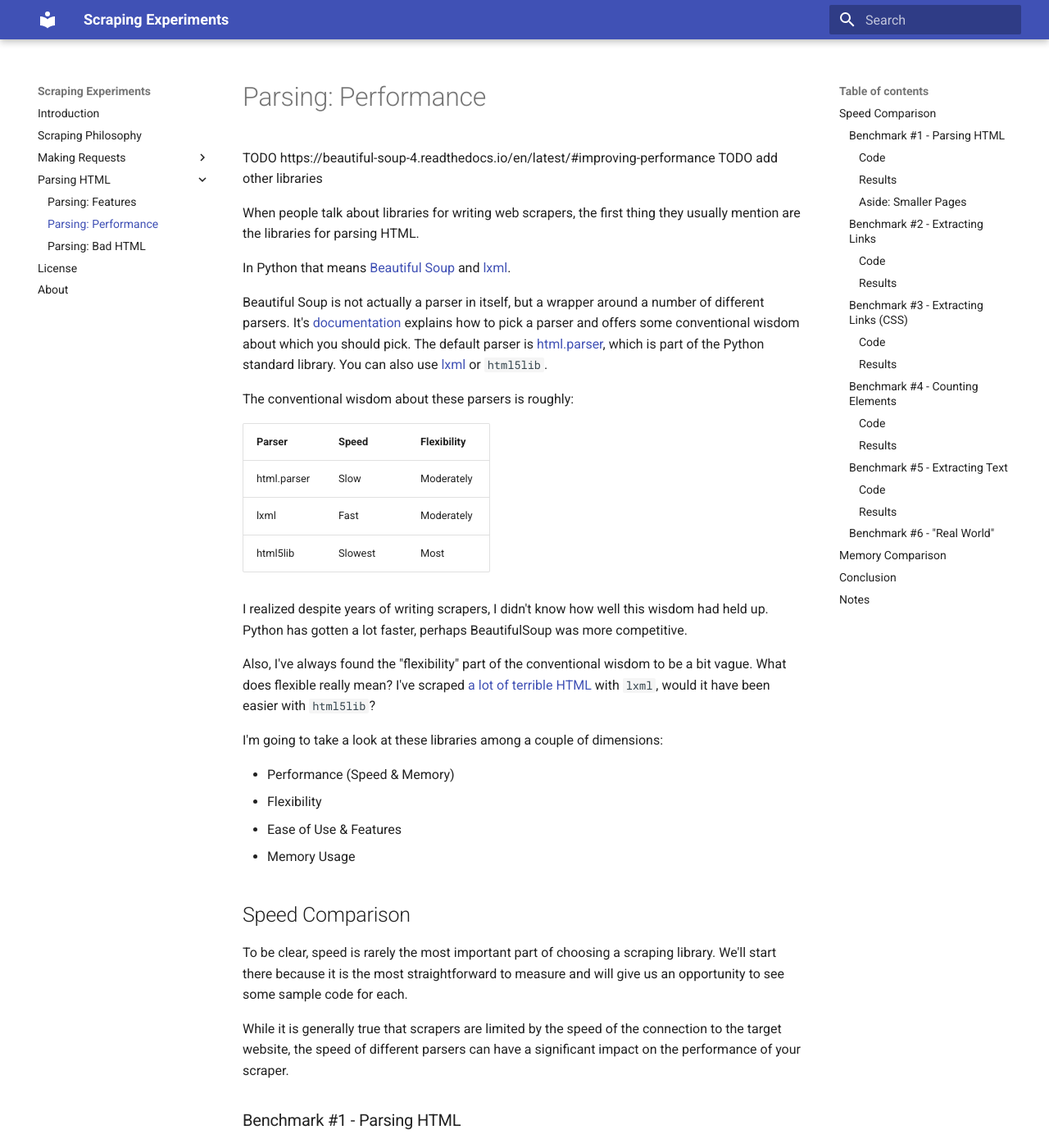
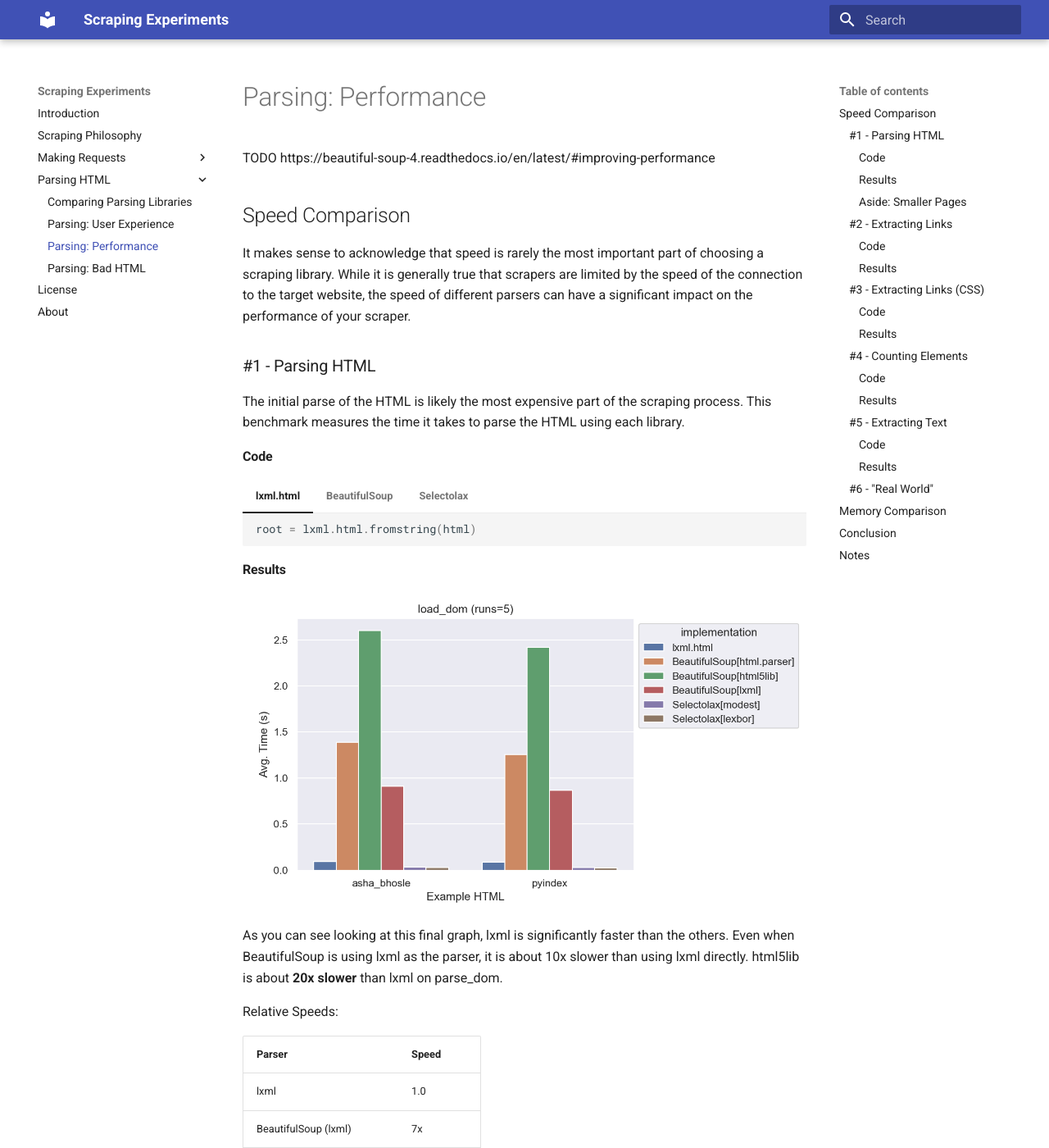
Before and after one commit to jamesturk/aows, an MkDocs documentation site: the page built from docs/parsing/performance.md, in a window 1280 px wide and 1400 px high. Shown: the whole window at 82% size. Built offline with MkDocs 1.6.1 and Material for MkDocs 9.7.7, drawn with Linux system fonts in a browser that asks for light colours; some of the changed text lies outside the part shown.

Commit message:
more outlining

````diff
--- a/docs/parsing/features.md
+++ b/docs/parsing/features.md
@@ -1 +1,7 @@
-# Parsing: Features
+# Parsing: User Experience
+
+## Common Tasks Compared
+
+## Features
+
+## Documentation
--- a/docs/parsing/performance.md
+++ b/docs/parsing/performance.md
@@ -1,55 +1,35 @@
 # Parsing: Performance
 
 TODO https://beautiful-soup-4.readthedocs.io/en/latest/#improving-performance
-TODO add other libraries
 
-When people talk about libraries for writing
-web scrapers, the first thing they usually mention are the libraries for parsing HTML.
-
-In Python that means [Beautiful Soup](https://www.crummy.com/software/BeautifulSoup/) and [lxml](http://lxml.de/).
-
-Beautiful Soup is not actually a parser in itself, but a wrapper around a number of different parsers. It's [documentation](https://www.crummy.com/software/BeautifulSoup/bs4/doc/#installing-a-parser) explains how to pick a parser and offers some conventional wisdom about which you should pick.  The default parser is [html.parser](https://docs.python.org/3/library/html.parser.html), which is part of the Python standard library. You can also use [lxml](http://lxml.de/) or `html5lib`.
-
-The conventional wisdom about these parsers is roughly:
-
-| Parser | Speed | Flexibility |
-| --- | --- | --- |
-| html.parser | Slow | Moderately |
-| lxml | Fast | Moderately |
-| html5lib | Slowest | Most |
-
-I realized despite years of writing scrapers, I didn't know how well this wisdom had held up. Python has gotten a lot faster, perhaps BeautifulSoup was more competitive.
-
-Also, I've always found the "flexibility" part of the conventional wisdom to be a bit vague.  What does flexible really mean?  I've scraped [a lot of terrible HTML](https://gitub.com/openstates/openstates-scrapers/) with `lxml`, would it have been easier with `html5lib`?
-
-I'm going to take a look at these libraries among a couple of dimensions:
-
-* Performance (Speed & Memory)
-* Flexibility
-* Ease of Use & Features
-* Memory Usage
 
 ## Speed Comparison
 
-To be clear, speed is rarely the most important part of choosing a scraping library. We'll start there because it is the most straightforward to measure and will give us an opportunity to see some sample code for each.
+It makes sense to acknowledge that speed is rarely the most important part of choosing a scraping library. While it is generally true that scrapers are limited by the speed of the connection to the target website, the speed of different parsers can have a significant impact on the performance of your scraper.
 
-While it is generally true that scrapers are limited by the speed of the connection to the target website, the speed of different parsers can have a significant impact on the performance of your scraper.
+### #1 - Parsing HTML
 
-### Benchmark #1 - Parsing HTML
-
-The initial parse of the HTML is the most expensive part of the scraping process.  This benchmark measures the time it takes to parse the HTML using each library.
+The initial parse of the HTML is likely the most expensive part of the scraping process. This benchmark measures the time it takes to parse the HTML using each library.
 
 #### Code
 
-lxml.html:
-```python
-root = lxml.html.fromstring(html)
-```
-BeautifulSoup:
-```python
-root = BeautifulSoup(html, 'lxml')
-  # or 'html.parser' or 'html5lib'
-```
+=== "lxml.html"
+
+    ```python
+    root = lxml.html.fromstring(html)
+    ```
+=== "BeautifulSoup"
+
+    ```python
+    root = BeautifulSoup(html, 'lxml')
+      # or 'html.parser' or 'html5lib'
+    ```
+=== "Selectolax"
+
+    ```python
+    root = selectolax.parser.HTMLParser(html)
+    # or selectolax.lexbor.LexborParser(html)
+    ```
 
 #### Results
 
@@ -76,25 +56,30 @@ Taking a look at a graph with just html5test, it is clear the relative speeds ar
 
 Parsing this page is so much faster than the larger more complex pages used for the rest of the tests that it basically disappeared on all graphs.
 
-### Benchmark #2 - Extracting Links
+### #2 - Extracting Links
 
 This benchmark uses each library to find all `<a>` tags with an `href` attribute.  This is a common task for scrapers.
 
 #### Code
 
-lxml.html:
+=== "lxml.html"
 
-```python
-# in lxml, XPath is the native way to do this
-links = root.xpath('//a[@href]')
-```
+    ```python
+    # in lxml, XPath is the native way to do this
+    links = root.xpath('//a[@href]')
+    ```
+=== "BeautifulSoup"
 
-BeautifulSoup:
+    ```python
+    # in BeautifulSoup, you'd typically use find_all
+    links = root.find_all('a', href=True)
+    ```
+=== "Selectolax"
 
-```python
-# in BeautifulSoup, you'd typically use find_all
-links = root.find_all('a', href=True)
-```
+    ```python
+    # Selectolax is essentially a CSS Selector implementation
+    links = root.css('a[href]')
+    ```
 
 #### Results
 
@@ -104,7 +89,7 @@ The results here are similar to the first benchmark, lxml is significantly faste
 
 Furthermore, the three BeautifulSoup implementations are virtually identical in speed. This was interesting, it looks like BeautifulSoup is likely using its own implementation of `find_all` instead of taking advantage of lxml's faster alternatives.
 
-### Benchmark #3 - Extracting Links (CSS)
+### #3 - Extracting Links (CSS)
 
 I wanted to take a look at another way of getting the same data. This time we'll use CSS Selectors to find all `<a>` tags with an `href` attribute.
 
@@ -112,18 +97,21 @@ I wanted to take a look at another way of getting the same data. This time we'll
 
 Note: For lxml to support this feature, it needs the [cssselect](https://pypi.org/project/cssselect/) library installed.
 
-lxml.html:
+=== "lxml.html"
 
-```python
-links = root.cssselect('a[href]')
-```
+    ```python
+    links = root.cssselect('a[href]')
+    ```
+=== "BeautifulSoup"
 
-BeautifulSoup:
+    ```python
+    links = root.select('a[href]')
+    ```
+=== "Selectolax"
 
-```python
-# select all a tags with an href attribute
-links = root.select('a[href]')
-```
+    ```python
+    links = root.css('a[href]')
+    ```
 
 #### Results
 
@@ -133,7 +121,7 @@ lxml.html once again was a clear winner.  It is about 12x faster than BeautifulS
 
 Furthermore, CSS Selectors are just as fast in lxml as XPath which is good news if you prefer using them.
 
-### Benchmark #4 - Counting Elements
+### #4 - Counting Elements
 
 For this benchmark we'll walk the DOM tree and count the number of elements.  DOM Traversal is just about the worst way to get data out of HTML, but sometimes it is necessary.
 
@@ -143,27 +131,40 @@ There are multiple ways to walk the entire tree, but I figured I'd do it naively
 
 My first attempt looked like this:
 
-lxml.html:
+=== "lxml.html"
 
-```python
-  elements = []
-  def count(element):
-      elements.append(element)
-      for child in element.getchildren():
-          count(child)
-  count(root)
-```
+    ```python
+      elements = []
+      def count(element):
+          elements.append(element)
+          for child in element.getchildren():
+              count(child)
+      count(root)
+    ```
+=== "BeautifulSoup"
 
-BeautifulSoup:
+    ```python
+      elements = []
+      def count(element):
+          # beautiful soup includes text nodes
+          # which we need to filter out
+          if isinstance(element, bs4.Tag):
+            elements.append(element)
+            for child in element.children:
+                count(child)
+      count(root)
+    ```
+=== "Selectolax"
 
-```python
-  elements = []
-  def count(element):
-      elements.append(element)
-      for child in element.children:
-          count(child)
-  count(root)
-```
+    ```python
+      elements = []
+      def count(element):
+          elements.append(element.tag)
+          for child in element.iter():
+              count(child)
+      count(root)
+    ```
+
 
 But when comparing the results to make sure the implementations were equivalent, I saw this:
 
@@ -204,7 +205,7 @@ There are still small differences, especially with html5lib.  We'll explore what
 
 Wow! BeautifulSoup wins, it is about 30% faster to do this traversal with BeautifulSoup. The difference here is of course much smaller, but I'd assumed we wouldn't see BeautifulSoup win any of these benchmarks by this point.
 
-### Benchmark #5 - Extracting Text
+### #5 - Extracting Text
 
 For this benchmark, we'll use each parser's built in text extraction function to extract the text from the pages.
 
@@ -214,19 +215,25 @@ For this benchmark in particular, we'll extract text from each of the `<ul>` tag
 
 #### Code
 
-lxml.html:
+=== "lxml.html"
 
-```python
-uls = root.xpath('//ul')
-text = "".join([ul.text_content() for ul in uls])
-```
+    ```python
+    uls = root.xpath('//ul')
+    text = "".join([ul.text_content() for ul in uls])
+    ```
+=== BeautifulSoup
 
-BeautifulSoup:
+    ```python
+    uls = root.find_all('ul')
+    text = "".join([ul.get_text() for ul in uls])
+    ```
 
-```python
-uls = root.find_all('ul')
-text = "".join([ul.get_text() for ul in uls])
-```
+=== "Selectolax"
+
+    ```python
+    uls = root.css('ul')
+    text = "".join([ul.text() for ul in uls])
+    ```
 
 #### Results
 
@@ -245,7 +252,7 @@ For the pyindex example it is notable that html5lib and lxml.html are finding ab
 It's also quite strange that BeautifulSoup's lxml parser is finding the same number of characters as the html.parser, and not `lxml.html`.
 It'll be worth revisiting this when we get to evaluating flexibility.
 
-### Benchmark #6 - "Real World"
+### #6 - "Real World"
 
 So far we've been looking at very simple benchmarks of common methods. It seems clear that lxml.html is the fastest, but how much would that speed matter in a real world scenario?
 
@@ -319,12 +326,15 @@ Next time, we'll take a look at how flexible each parser is, and how that affect
 
 All benchmarks were evaluated on a 2021 MacBook Pro with an Apple M1 Pro.
 
-Python: 3.10.7 (installed via pyenv)
-BeautifulSoup: 4.11.1
-lxml: 4.9.1
-cssselect: 1.2.0
+| Component | Version |
+| --------- | ------- |
+| Python | 3.10.7 (installed via pyenv) |
+| BeautifulSoup | 4.11.1 |
+| lxml | 4.9.1 |
+| cssselect |  1.2.0 |
+| selectolax | 0.3.11|
 
-For the performance tests I grabbed four sample pages:
+The sample pages referenced in the benchmarks are:
 
 * [Python Documentation Full Index](https://docs.python.org/3/genindex-all.html) - A fairly large page with lots of links.
 * [List of 2021-22 NBA Transactions](https://en.wikipedia.org/wiki/List_of_2021%E2%80%9322_NBA_season_transactions) - A very large Wikipedia page with a huge table.
--- a/mkdocs.yml
+++ b/mkdocs.yml
@@ -4,6 +4,9 @@ theme:
 markdown_extensions:
   - tables
   - admonition
+  - pymdownx.superfences
+  - pymdownx.tabbed:
+      alternate_style: true
 extra_css:
   - stylesheets/extra.css
 nav:
@@ -12,8 +15,8 @@ nav:
   - Making Requests:
     - requests/libraries.md
     - requests/caching.md
-    - requests/scrapelib.md
   - Parsing HTML:
+    - parsing/intro.md
     - parsing/features.md
     - parsing/performance.md
     - parsing/bad_html.md
@@ -23,3 +26,4 @@ nav:
   # running scrapers
   - License: license.md
   - About: license.md
+copyright: <a rel="license" href="http://creativecommons.org/licenses/by-sa/4.0/"><img alt="Creative Commons License" style="border-width:0" src="https://i.creativecommons.org/l/by-sa/4.0/88x31.png" /></a><br />This work is licensed under a <a rel="license" href="http://creativecommons.org/licenses/by-sa/4.0/">Creative Commons Attribution-ShareAlike 4.0 International License</a>.
````
Also changed, not shown: docs/parsing/intro.md (added, +26 -0 lines), docs/requests/caching.md (added, +7 -0 lines), docs/requests/libraries.md (+8 -0 lines), docs/img/count_elements.png, docs/img/extract_text.png, docs/img/graph1-errors.png (deleted), docs/img/links_css.png, docs/img/links_natural.png, docs/img/load_dom.png, 1 other file.
